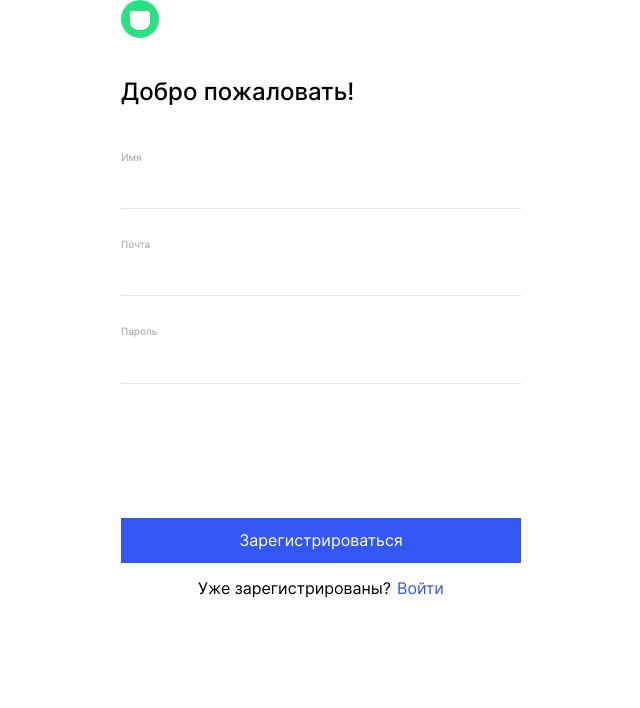
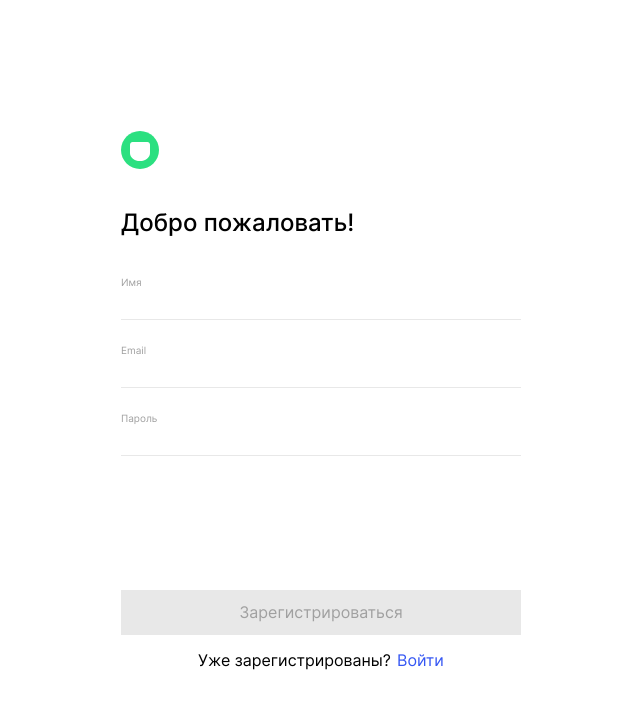
Before and after one commit to Betokko/movies-explorer-frontend, a React (Create React App) app: page / in a window 1280 px wide. Shown: the top 708 px of the page, without its empty margins (319-959 px from the left). Built offline with nearby package versions, Linux system fonts and the light colour scheme.

Commit message:
add input validation

```diff
--- a/package.json
+++ b/package.json
@@ -8,9 +8,11 @@
     "@testing-library/user-event": "^13.5.0",
     "react": "^18.2.0",
     "react-dom": "^18.2.0",
+    "react-hook-form": "^7.34.0",
     "react-router-dom": "^6.3.0",
     "react-scripts": "5.0.1",
     "sass": "^1.54.0",
+    "validator": "^13.7.0",
     "web-vitals": "^2.1.4"
   },
   "scripts": {
--- a/src/components/Input/Input.js
+++ /dev/null
@@ -1,14 +0,0 @@
-import React from "react";
-
-import './Input.scss'
-
-const Input = ({ type, name, placeholder }) => {
-  return (
-    <div className="text-field">
-      <label className="text-field__label" htmlFor={name}>{placeholder}</label>
-      <input className="text-field__input" type={type} id={name}/>
-    </div>
-  );
-};
-
-export default Input;
--- a/src/components/Input/Input.scss
+++ /dev/null
@@ -1,24 +0,0 @@
-.text-field {
-    margin-top: 24px;
-
-    &__input {
-      display: block;
-      height: 44px;
-      width: 100%;
-      border: none;
-      border-bottom: 1px solid #E8E8E8;
-      transition: border-color 0.15s ease-in-out, box-shadow 0.15s ease-in-out;
-      appearance: none;
-
-      &:focus {
-        border-color: #3456F3;
-        outline: none;
-      }
-    }
-
-    &__label {
-        font-size: 10px;
-        color: #A0A0A0;
-    }
-
-  }
--- a/src/components/Register/Register.js
+++ b/src/components/Register/Register.js
@@ -1,28 +1,99 @@
-import React from "react";
-import { Link } from "react-router-dom";
-import Input from "../Input/Input";
+import React, { useEffect, useState } from 'react';
+import { Link } from 'react-router-dom';
+import { useForm } from 'react-hook-form';
+import validator from 'validator';
 
-import "./Register.scss";
+import './Register.scss';
 
 const Register = () => {
+  const {
+    register,
+    handleSubmit,
+    reset,
+    formState: { errors, isValid },
+  } = useForm({ mode: 'onChange' });
+
+  const onSubmit = (data) => {
+    console.log(data);
+    reset();
+  };
+
   return (
     <section className="register">
       <div className="register__container">
         <Link to="/" className="header__logo register__logo" />
-        <form>
+        <form onSubmit={handleSubmit(onSubmit)}>
           <h2 className="register__title">Добро пожаловать!</h2>
-          <Input type="text" name="name" placeholder="Имя" />
-          <Input type="email" name="email" placeholder="Почта" />
-          <Input type="password" name="password" placeholder="Пароль" />
-          <input
+
+          <label className="text-field__label" htmlFor="name">
+            Имя
+            <input
+              {...register('name', {
+                required: 'Введите имя',
+                minLength: {
+                  value: 2,
+                  message: 'Имя должно содержать не менее 2 символов',
+                },
+              })}
+              className="text-field__input"
+              type="text"
+              id="name"
+            />
+            {errors.name && (
+              <div className="text-field__error">{errors.name.message}</div>
+            )}
+          </label>
+
+          <label className="text-field__label" htmlFor="email">
+            Email
+            <input
+              {...register('email', {
+                required: 'Введите email',
+                validate: {
+                  checkEmail: (v) =>
+                    validator.isEmail(v) || 'Укажите корректный email',
+                },
+              })}
+              className="text-field__input"
+              type="email"
+              id="email"
+            />
+            {errors.email && (
+              <div className="text-field__error">{errors.email.message}</div>
+            )}
+          </label>
+          <label className="text-field__label" htmlFor="password">
+            Пароль
+            <input
+              {...register('password', {
+                required: 'Введите пароль',
+                minLength: {
+                  value: 2,
+                  message: 'Пароль должен содержать не менее 2 символов',
+                },
+              })}
+              className="text-field__input"
+              type="password"
+              id="password"
+            />
+            {errors.password && (
+              <div className="text-field__error">{errors.password.message}</div>
+            )}
+          </label>
+
+          <button
+            className="text-field__submit"
             type="submit"
-            value="Зарегистрироваться"
-            className="register__submit"
-          />
+            disabled={!isValid}
+          >
+            Зарегистрироваться
+          </button>
         </form>
         <div className="register__bottom">
           <div>Уже зарегистрированы?</div>
-          <Link className="register__bottom__link" Link to="/">Войти</Link>
+          <Link className="register__bottom__link" to="/">
+            Войти
+          </Link>
         </div>
       </div>
     </section>
--- a/src/components/Register/Register.scss
+++ b/src/components/Register/Register.scss
@@ -2,11 +2,14 @@
 
   &__container {
     max-width: 400px;
+    height: calc(100vh - 140px);
     margin: auto;
     display: flex;
     flex-direction: column;
     justify-content: center;
+    padding: 70px 0;
     @media (max-width: 767px) {
+      height: 100vh;
       min-width: 260px;
       padding: 0 30px;
     }
@@ -31,17 +34,7 @@
     }
   }
 
-  &__submit {
-    margin-top: (65px + 69px);
-    height: 45px;
-    width: 100%;
-    background-color: #3456F3;
-    border: none;
-    color: #fff;
-  }
-  @media (max-width: 767px) {
-    margin-top: auto;
-  }
+
 
   &__bottom {
     margin-top: 16px;
@@ -52,6 +45,63 @@
       margin-left: 6px;
       color: #3456F3;
       text-decoration: none;
+      transition: opacity .2s;
+      &:hover {
+        opacity: .5;
+      }
     }
   }
 }
+
+.text-field {
+
+  &__label {
+    display: block;
+    margin-top: 24px;
+    font-size: 10px;
+    line-height: 12px;
+    color: #A0A0A0;
+  }
+
+  &__input {
+    font-size: 14px;
+    box-sizing: border-box;
+    display: block;
+    height: 32px;
+    width: 100%;
+    border: none;
+    border-bottom: 1px solid #E8E8E8;
+    transition: border-color 0.15s ease-in-out, box-shadow 0.15s ease-in-out;
+    appearance: none;
+
+    &:focus {
+      border-color: #3456F3;
+      outline: none;
+    }
+  }
+
+  &__submit {
+    cursor: pointer;
+    margin-top: (65px + 69px);
+    height: 45px;
+    width: 100%;
+    background-color: #3456F3;
+    border: none;
+    color: #fff;
+    transition: opacity .2s;
+
+    &:disabled {
+      cursor: auto;
+      background-color: #E8E8E8;
+      color: #A0A0A0;
+    }
+
+  }
+
+  &__error {
+    margin-top: 6px;
+    font-size: 10px;
+    line-height: 12px;
+    color: #FF3055;
+  }
+}
```
Also changed, not shown: 1 other file (tests, documents, lock files or other folders).
